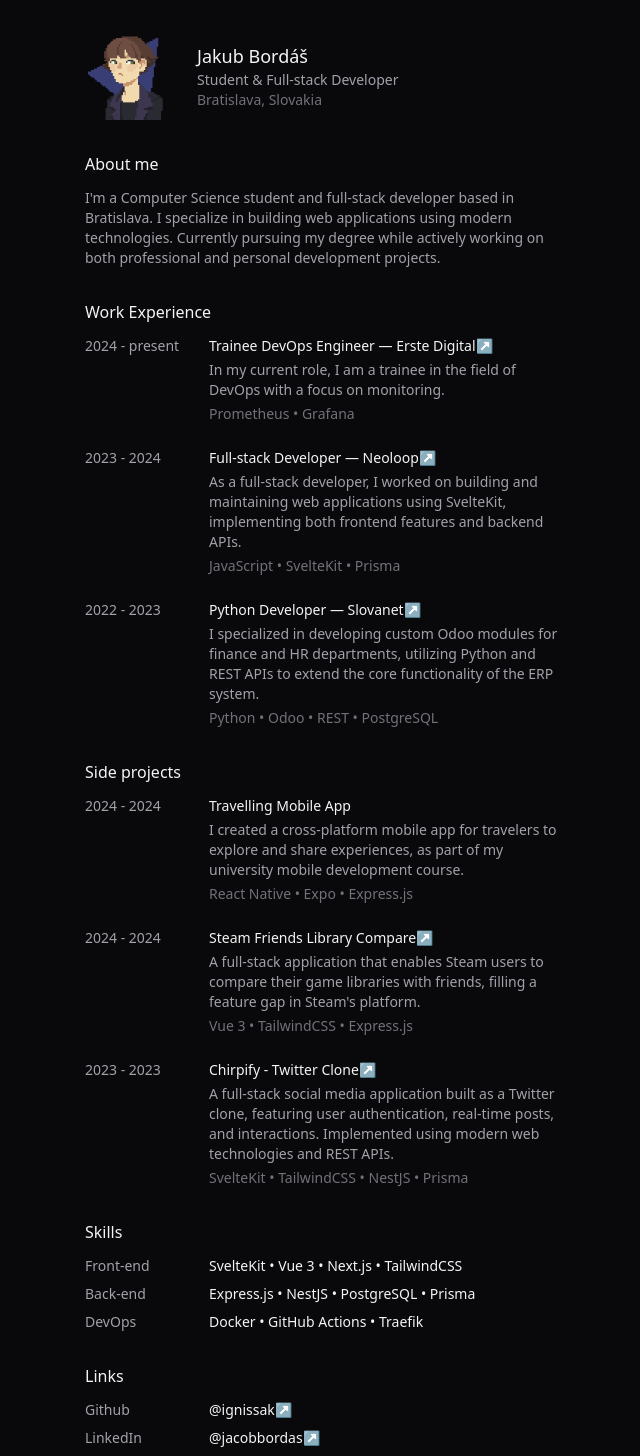
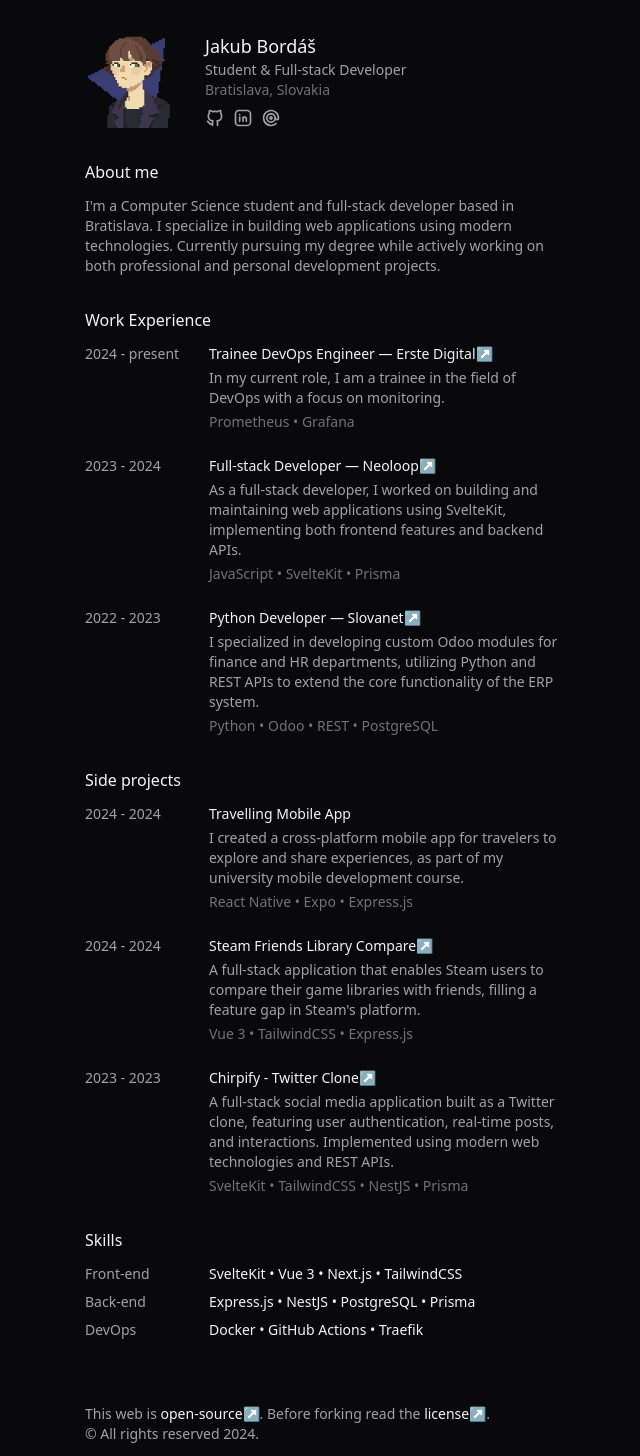
Before and after one commit to ignissak/web-2024, a SvelteKit app: page / in a window 1280 px wide. Shown: the top 1456 px of the page, without its empty margins (315-955 px from the left). Built offline with nearby package versions, Linux system fonts and the light colour scheme; a web font is replaced by a local one.

Commit message:
feat: reworked links section, links added to the header

```diff
--- a/src/app.scss
+++ b/src/app.scss
@@ -3,7 +3,7 @@
 @tailwind utilities;
 
 @layer components {
-	a {
+	a.link {
 		@apply hover:underline hover:cursor-pointer text-sm text-zinc-100;
 		&::after {
 			content: '↗';
--- a/src/components/LinkEntry.svelte
+++ b/src/components/LinkEntry.svelte
@@ -5,7 +5,7 @@
 <div class="grid grid-cols-12 gap-0 sm:gap-4">
 	<p class="col-span-3">{title}</p>
 	{#if link}
-		<a href={link} target="_blank" class="col-span-9 text-zinc-100">{text}</a>
+		<a href={link} target="_blank" class="col-span-9 text-zinc-100 link">{text}</a>
 	{:else}
 		<p class="col-span-9 text-zinc-100">{text}</p>
 	{/if}
--- a/src/components/TimedExperience.svelte
+++ b/src/components/TimedExperience.svelte
@@ -15,7 +15,7 @@
 	{/if}
 	<div class="flex flex-col col-span-9">
 		{#if url}
-			<a href={url} target="_blank">{title}</a>
+			<a href={url} target="_blank" class="link">{title}</a>
 		{:else}
 			<p class="entry-title">{title}</p>
 		{/if}
--- a/src/routes/+page.svelte
+++ b/src/routes/+page.svelte
@@ -6,24 +6,100 @@
 </script>
 
 <Container>
-	<header class="flex items-center space-x-6">
-		<div class="h-22 w-22">
+	<header class="flex flex-row items-start space-x-6">
+		<div class="h-24 w-24">
 			<img
 				src={photo}
 				alt="Jakub Bordáš"
 				class="object-cover w-full h-auto rounded-lg aspect-square"
 			/>
 		</div>
-		<div>
-			<h1 class="mb-0 text-lg font-medium">Jakub Bordáš</h1>
-			<p>Student & Full-stack Developer</p>
-			<p class="muted">Bratislava, Slovakia</p>
+		<div class="flex flex-col items-start justify-between self-stretch">
+			<div>
+				<h1 class="mb-0 text-lg font-medium">Jakub Bordáš</h1>
+				<p>Student & Full-stack Developer</p>
+				<p class="muted">Bratislava, Slovakia</p>
+			</div>
+			<div class="flex gap-2 text-zinc-400">
+				<a
+					href="https://github.com/ignissak"
+					target="_blank"
+					class="hover:text-zinc-100 transition-opacity"
+				>
+					<svg
+						xmlns="http://www.w3.org/2000/svg"
+						width="20"
+						height="20"
+						viewBox="0 0 24 24"
+						><path
+							fill="none"
+							stroke="currentColor"
+							stroke-linecap="round"
+							stroke-linejoin="round"
+							stroke-width="2"
+							d="M9 19c-4.3 1.4-4.3-2.5-6-3m12 5v-3.5c0-1 .1-1.4-.5-2c2.8-.3 5.5-1.4 5.5-6a4.6 4.6 0 0 0-1.3-3.2a4.2 4.2 0 0 0-.1-3.2s-1.1-.3-3.5 1.3a12.3 12.3 0 0 0-6.2 0C6.5 2.8 5.4 3.1 5.4 3.1a4.2 4.2 0 0 0-.1 3.2A4.6 4.6 0 0 0 4 9.5c0 4.6 2.7 5.7 5.5 6c-.6.6-.6 1.2-.5 2V21"
+						/></svg
+					>
+				</a>
+				<a
+					href="https://linkedin.com/in/jacobbordas"
+					target="_blank"
+					class="hover:text-zinc-100 transition-opacity"
+				>
+					<svg
+						xmlns="http://www.w3.org/2000/svg"
+						width="20"
+						height="20"
+						viewBox="0 0 24 24"
+						><g
+							fill="none"
+							stroke="currentColor"
+							stroke-linecap="round"
+							stroke-linejoin="round"
+							stroke-width="2"
+							><path d="M8 11v5m0-8v.01M12 16v-5m4 5v-3a2 2 0 1 0-4 0" /><path
+								d="M3 7a4 4 0 0 1 4-4h10a4 4 0 0 1 4 4v10a4 4 0 0 1-4 4H7a4 4 0 0 1-4-4z"
+							/></g
+						></svg
+					>
+				</a>
+				<a
+					href="mailto:jakub@bordas.sk"
+					class="hover:text-zinc-100 transition-opacity"
+				>
+					<svg
+						xmlns="http://www.w3.org/2000/svg"
+						width="20"
+						height="20"
+						viewBox="0 0 24 24"
+						><defs
+							><path
+								id="tablerBrandMailgun0"
+								d="M11 12a1 1 0 1 0 2 0a1 1 0 1 0-2 0"
+							/></defs
+						><g
+							fill="none"
+							stroke="currentColor"
+							stroke-linecap="round"
+							stroke-linejoin="round"
+							stroke-width="2"
+							><path d="M17 12a2 2 0 1 0 4 0a9 9 0 1 0-2.987 6.697" /><path
+								d="M7 12a5 5 0 1 0 10 0a5 5 0 1 0-10 0"
+							/><use href="#tablerBrandMailgun0" /><use
+								href="#tablerBrandMailgun0"
+							/></g
+						></svg
+					>
+				</a>
+			</div>
 		</div>
 	</header>
 	<section id="about">
 		<h2 class="mb-3">About me</h2>
 		<p>
-			I'm a Computer Science student and full-stack developer based in Bratislava. I specialize in building web applications using modern technologies. Currently pursuing my degree while actively working on both professional and personal development projects.
+			I'm a Computer Science student and full-stack developer based in Bratislava. I
+			specialize in building web applications using modern technologies. Currently pursuing my
+			degree while actively working on both professional and personal development projects.
 		</p>
 		<!-- <span class="px-2 py-1 mt-2 text-xs font-medium rounded-sm bg-neutral-800 text-neutral-100"
 			>Currently open to work</span
@@ -103,25 +179,15 @@
 			<Entry title="DevOps" text="Docker • GitHub Actions • Traefik" link={undefined} />
 		</div>
 	</section>
-	<section id="links">
-		<h2 class="mb-3">Links</h2>
-		<div class="flex flex-col gap-2">
-			<Entry title="Github" text="@ignissak" link="https://github.com/ignissak" />
-			<Entry
-				title="LinkedIn"
-				text="@jacobbordas"
-				link="https://www.linkedin.com/in/jacobbordas/"
-			/>
-			<Entry title="E-mail" text="jakub@bordas.sk" link="mailto:jakub@bordas.sk" />
-		</div>
-	</section>
 	<footer class="mt-16">
 		<p>
-			This web is <a href="https://github.com/ignissak/web-2024" target="_blank"
+			This web is <a href="https://github.com/ignissak/web-2024" class="link" target="_blank"
 				>open-source</a
 			>. Before forking read the
-			<a href="https://github.com/ignissak/web-2024/blob/main/LICENSE" target="_blank"
-				>license</a
+			<a
+				href="https://github.com/ignissak/web-2024/blob/main/LICENSE"
+				class="link"
+				target="_blank">license</a
 			>. <br />© All rights reserved 2024.
 		</p>
 	</footer>
```
